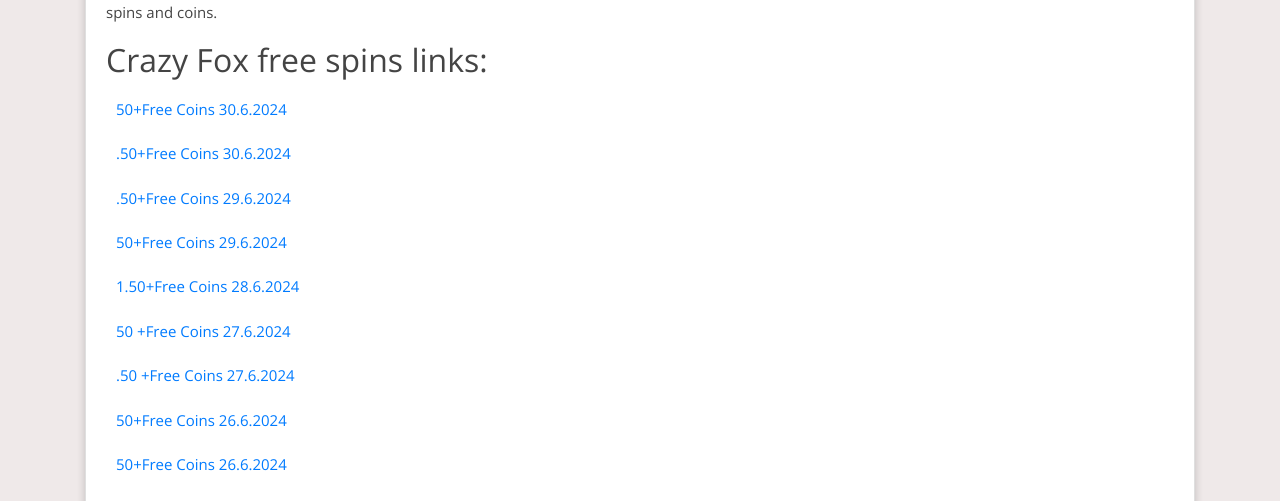
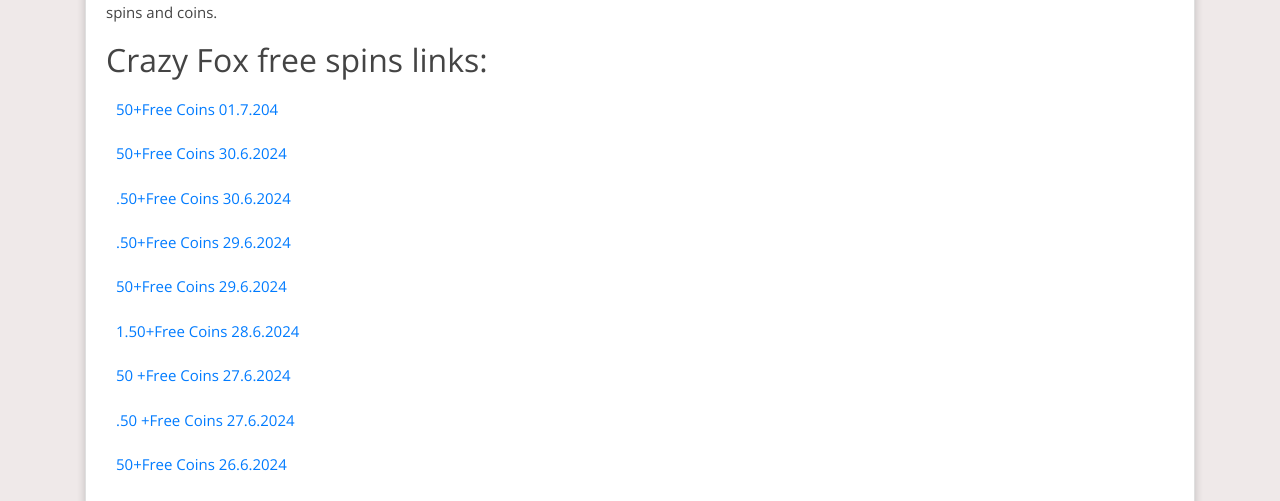
Before and after one commit to Prollad99/bs-net, a Jekyll site: the page built from _posts/Free Spins/2024-06-16-crazy-fox-free-spins.md, in a window 1280 px wide and 900 px high. Shown: the part 394-895 px from the top of the window. Built offline with Jekyll 4.4.1, drawn with Linux system fonts in a browser that asks for light colours; nearby versions of some CDN libraries; comment, search, counter and statistics services are not loaded.

Commit message:
Update crazy-fox reward links

```diff
--- a/_includes/crazy-fox.html
+++ b/_includes/crazy-fox.html
@@ -1,4 +1,5 @@
 <html><body><div class="reward"><ul>
+<li><a href="https://rwys.xyz/?code=FzFU">50+free coins 01.7.204</a></li>
 <li><a href="https://rwys.xyz/?code=FuAV">50+free coins 30.6.2024</a></li>
 <li><a href="http://rwys.xyz/?code=FyE5">.50+free coins 30.6.2024</a></li>
 <li><a href="https://rwys.xyz/?code=Ftzu">.50+free coins 29.6.2024</a></li>
--- a/links-json/crazy-fox.json
+++ b/links-json/crazy-fox.json
@@ -1,4 +1,8 @@
 [
+  {
+    "href": "https://rwys.xyz/?code=FzFU",
+    "text": "50+free coins 01.7.204"
+  },
   {
     "href": "https://rwys.xyz/?code=FuAV",
     "text": "50+free coins 30.6.2024"
```
